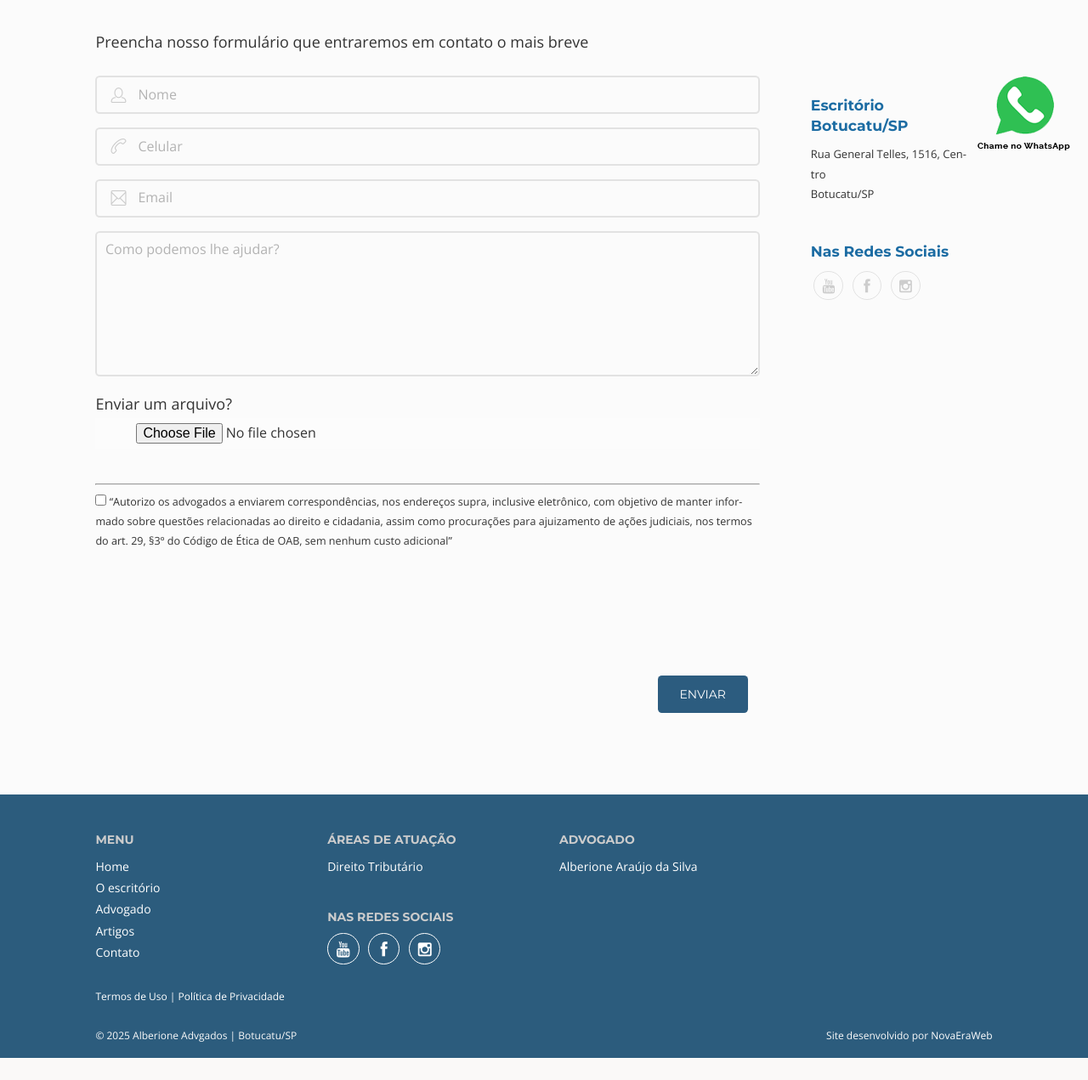
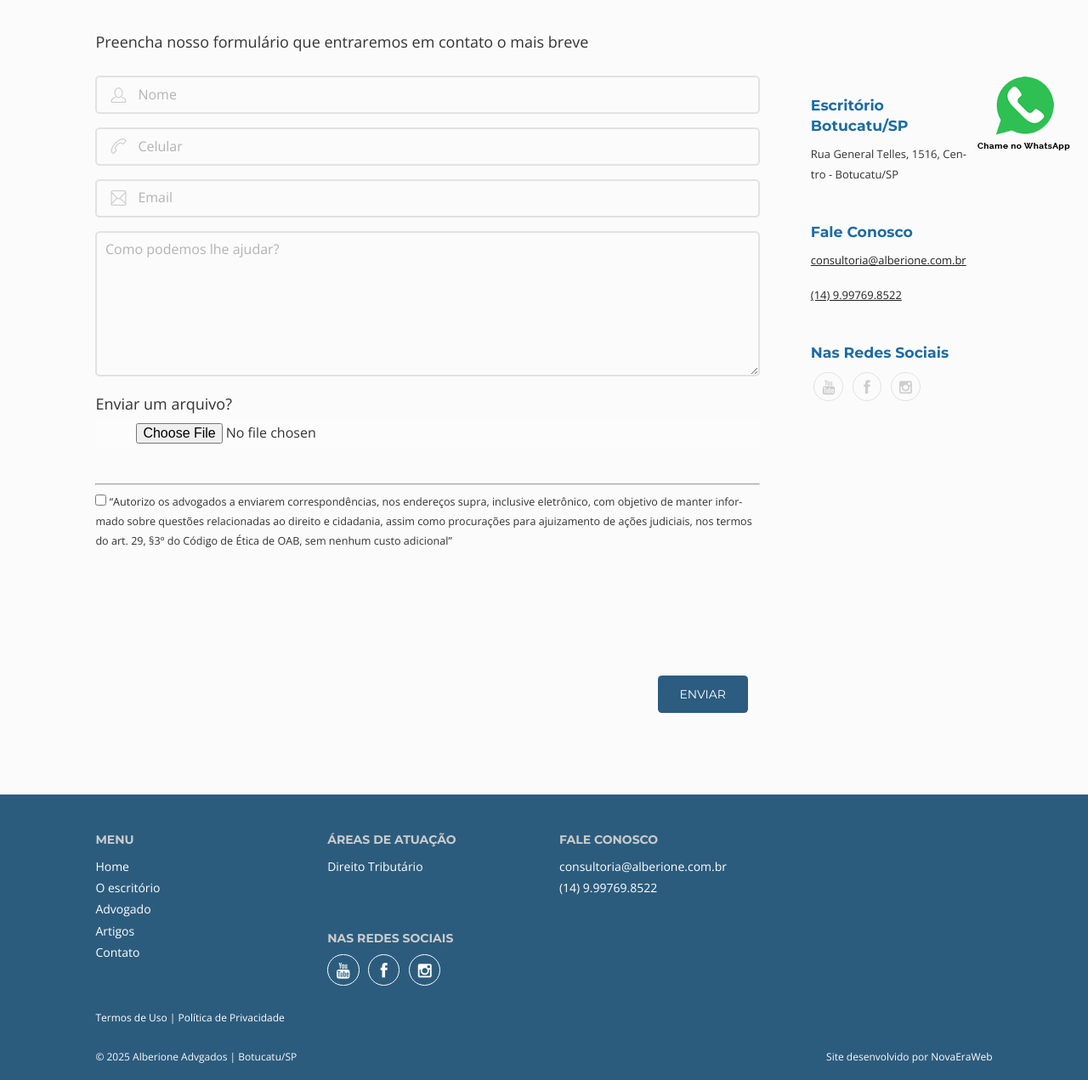
Before and after one commit to novaeraweb/alberione_advocacia.github.io, a PHP site: page /contato-advocacia.php in a window 1280 px wide. Shown: the part 601-1872 px from the top of the page at 85% size. Before the commit the page ends 1846 px from the top, so only its background shows below. Run offline with PHP 8.4, Linux system fonts and the light colour scheme; some libraries are stand-ins or nearby versions.

Commit message:
Ajuste Contatos

```diff
--- a/contato-advocacia.php
+++ b/contato-advocacia.php
@@ -66,9 +66,14 @@
 						<div class="column three last">
 							<div class="widget">
 								<h3>Escritório Botucatu/SP</h3>
-								<p>Rua General Telles, 1516, Centro<br>
-									Botucatu/SP<br>
+								<p>Rua General Telles, 1516, Centro - Botucatu/SP<br>
 								</p>
+							</div>
+							<div class="widget">
+								<h3>Fale Conosco</h3>
+								<p><a href="mailto:consultoria@alberionearaujo.com.br" target="_blank" rel="noopener" rel="noreferrer">consultoria@alberione.com.br</a></p>
+									<p><a href="tel:5514997698522" target="_blank" rel="noopener" rel="noreferrer">(14) 9.99769.8522</a></p>
+								</ul>
 							</div>
 							<div class="widget">
 								<h3>Nas Redes Sociais</h3>
--- a/footer.php
+++ b/footer.php
@@ -19,9 +19,10 @@
 </ul>
 </div>
 <div class="widget column three">
-<h4>Advogado</h4>
+<h4>Fale Conosco</h4>
 <ul class="plain">
-<li><a href="advogados-alberione-araujo-advocacia.php">Alberione Araújo da Silva</a></li>
+<li><a href="mailto:consultoria@alberionearaujo.com.br" target="_blank" rel="noopener" rel="noreferrer">consultoria@alberione.com.br</a></li>
+<li><a href="tel:5514997698522" target="_blank" rel="noopener" rel="noreferrer">(14) 9.99769.8522</a></li>
 </ul>
 </div>
 <div class="widget meta-social column three">
```
Also changed, not shown: 1 other file.
